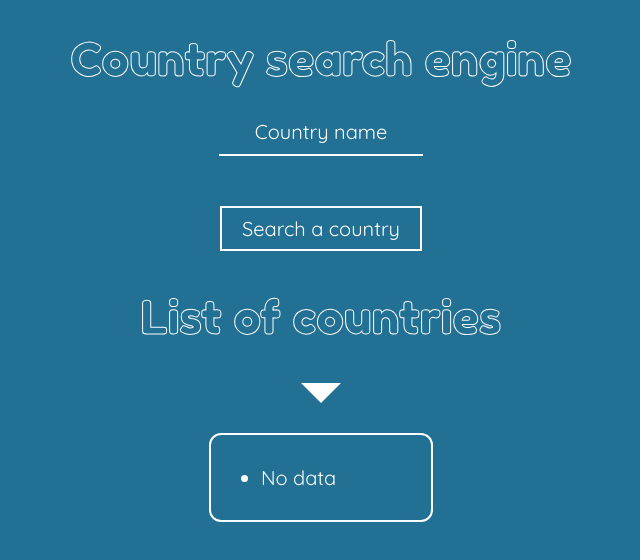
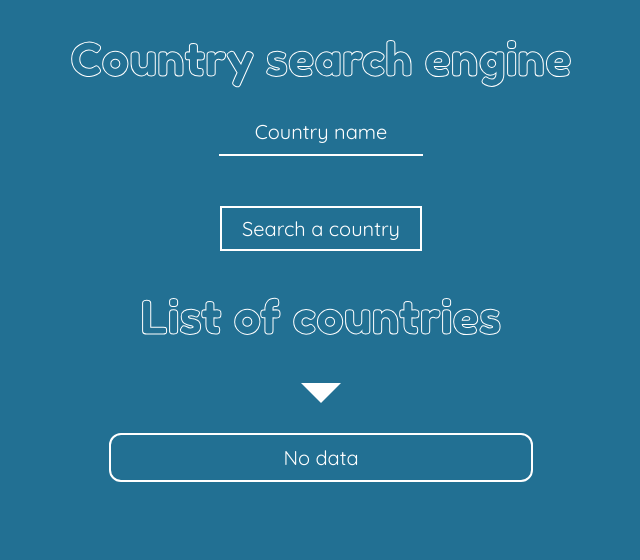
Before and after one commit to dawidbar/Country-search, a website: page index.html in a window 1280 px wide. Shown: the whole page, without its empty margins (319-959 px from the left). Drawn offline with Linux system fonts and the light colour scheme.

Commit message:
Change style and fix bugs

```diff
--- a/js/script.js
+++ b/js/script.js
@@ -20,10 +20,10 @@ function searchCountries() {
 
 function showCountriesList(resp) {
     countriesList.innerHTML = '';
-
+    var liEl = document.createElement('li');
     resp.forEach(function(item) {
         var liEl = document.createElement('li');
-        liEl.innerText = '<div>' + item.name + ':' + '<br>' + ' - Capital city: ' + item.capital + '<br>' + ' - Currency: ' + item.currencies + 'br' + ' -population: ' + item.population + '</div>';
+        liEl.innerHTML = '<div>' + item.name + ':' + '<br>' + ' - Capital city: ' + item.capital + '<br>' + ' - Currency: ' + item.currencies + '<br>' + ' -population: ' + item.population + '</div>';
         countriesList.appendChild(liEl);
     });
 }
--- a/sass/style.scss
+++ b/sass/style.scss
@@ -67,7 +67,9 @@ body {
         margin: 0 auto;
         border-top: 20px solid #fff;
     }
-    .country-list {
+    #countries {
+        padding: 0;
+        li {
             color: #fff;
             font-family: "Quicksand";
             font-size: 20px;
@@ -75,6 +77,9 @@ body {
             border-radius: 12px;
             padding: 10px;
             margin: 30px auto;
-        max-width: 200px;
+            max-width: 400px;
+            list-style: none;
+            text-align: center;
         }
     }
+}
```
Also changed, not shown: css/style.css, index.html (line endings or trailing spaces), 1 other file. Lines whose indentation alone changed are shown as unchanged.
